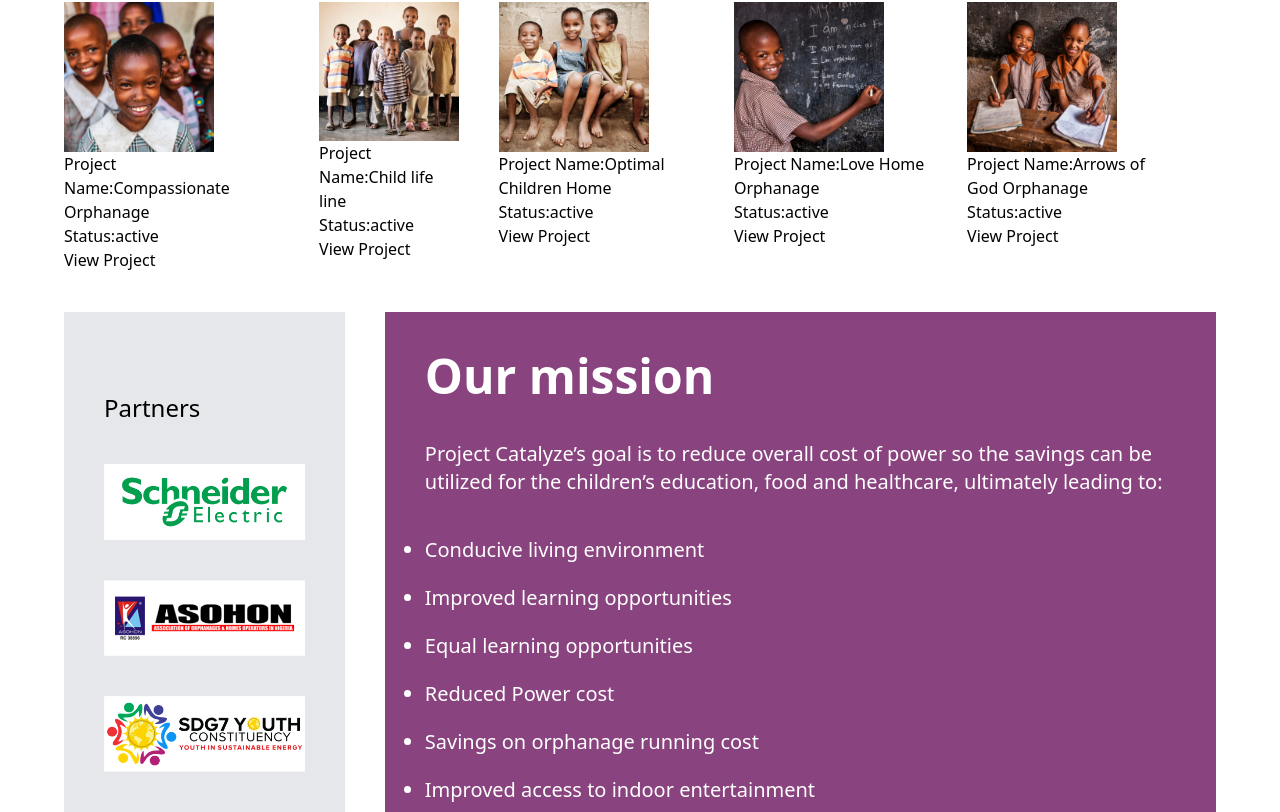
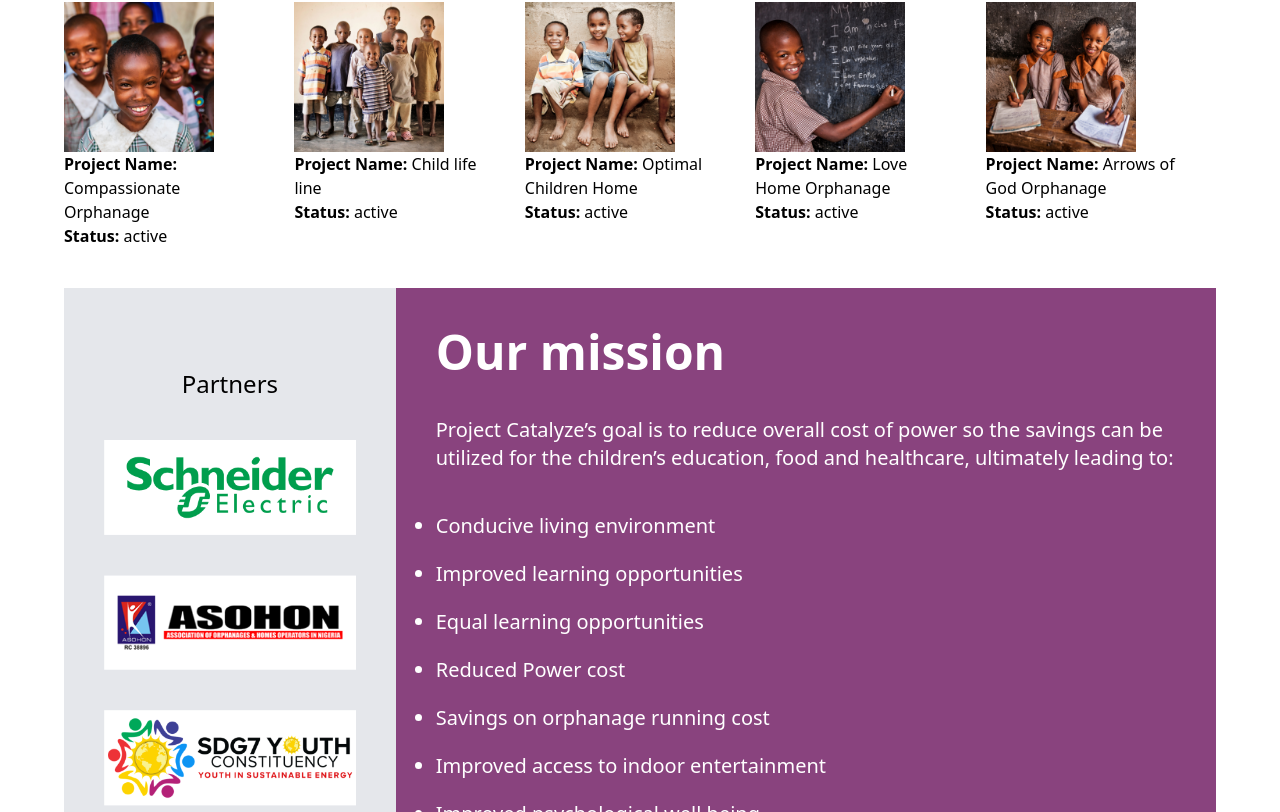
Before and after one commit to Dami-Olus/project_catalyze, a React (Create React App) app: page / in a window 1280 px wide. Shown: the part 2428-3240 px from the top of the page. Built offline with nearby package versions, Linux system fonts and the light colour scheme.

Commit message:
updated faq

```diff
--- a/src/Initiatives.js
+++ b/src/Initiatives.js
@@ -142,7 +142,7 @@ function Initiatives() {
           />
 
           {/*Project details */}
-          <div className="">
+          <div className="px-8">
             {/*Header */}
             <div className="mb-8">
               <h1 className="text-4xl mb-2">{projects[project].name}</h1>
@@ -192,13 +192,13 @@ function Initiatives() {
 
       {/*Partners */}
       <div className="flex flex-col lg:flex-row justify-center mt-10">
-        <div className="bg-gray-200 px-10 py-10 space-y-10 mr-10">
+        <div className="bg-gray-200 px-10 py-10 space-y-10 flex flex-col items-center">
           <h1 style={{ fontStyle: "bolder" }} className="text-2xl mt-10">
             Partners
           </h1>
-          <img src={schneider} alt="" />
-          <img src={asohon} alt="" />
-          <img src={sdg} alt="" />
+          <img src={schneider} alt="" width={500}/>
+          <img src={asohon} alt="" width={500} />
+          <img src={sdg} alt="" width={500} />
         </div>
 
         {/*Goals*/}
--- a/src/components/ProjectCard.js
+++ b/src/components/ProjectCard.js
@@ -7,11 +7,10 @@ function ProjectCard({name, status, index, onChangeProject, image}) {
   }
 
   return (
-    <div className='mt-5 mr-10 ' onClick={handleOnChangeProject}>
+    <div className='mt-5 mr-10 w-48 ' onClick={handleOnChangeProject}>
       <img src={image} alt="" width={150} />
-      <h1>Project Name:{name}</h1>
-      <p>Status:{status}</p>
-      <p>View Project</p>
+      <h1><strong>Project Name: </strong>{name}</h1>
+      <p><strong>Status: </strong>{status}</p>
     </div>
   )
 }
--- a/src/constants/index.js
+++ b/src/constants/index.js
@@ -12,27 +12,27 @@ const menu = [
 const faq = [
   {
     question: "How do I make my donation?",
-    answer: "lorem ipsum dolor sit amet, consectetur"
+    answer: "Simply click on the Donate Now button on the page and you will be directed to our secure payment platform"
   },
   {
     question: "What currencies can I donate in",
-    answer: "lorem ipsum dolor sit amet, consectetur"
+    answer: "You can donate in NGN or USD. Simply click on the Donate Now button on the page and you will be directed to our secure payment platform"
   },
   {
     question: "Can I donate cost of a component?",
-    answer: "lorem ipsum dolor sit amet, consectetur"
+    answer: "Yes, you can donate for any component of your choice. Components and cost are outlined under Project. Simply click on the Donate Now button on the page and you will be directed to our secure payment platform"
   },
   {
     question: "How do I know which orphanage has a critical need for your solution?",
-    answer: "lorem ipsum dolor sit amet, consectetur"
+    answer: "We work in partnership with ASOHON (Association of Orphanage and Homes Operators in Nigeria) to ensure that only credible and qualified homes are selected based on the criticality need."
   },
   {
     question: "How do I monitor progress of my chosen project?",
-    answer: "lorem ipsum dolor sit amet, consectetur"
+    answer: " Update on each project is posted on our website real time to keep you posted"
   },
   {
     question: "Do you have a fund tracker?",
-    answer: "lorem ipsum dolor sit amet, consectetur"
+    answer: "Yes. Update on each project is posted on our website real time to keep you updated"
   }
 ]
 
```
